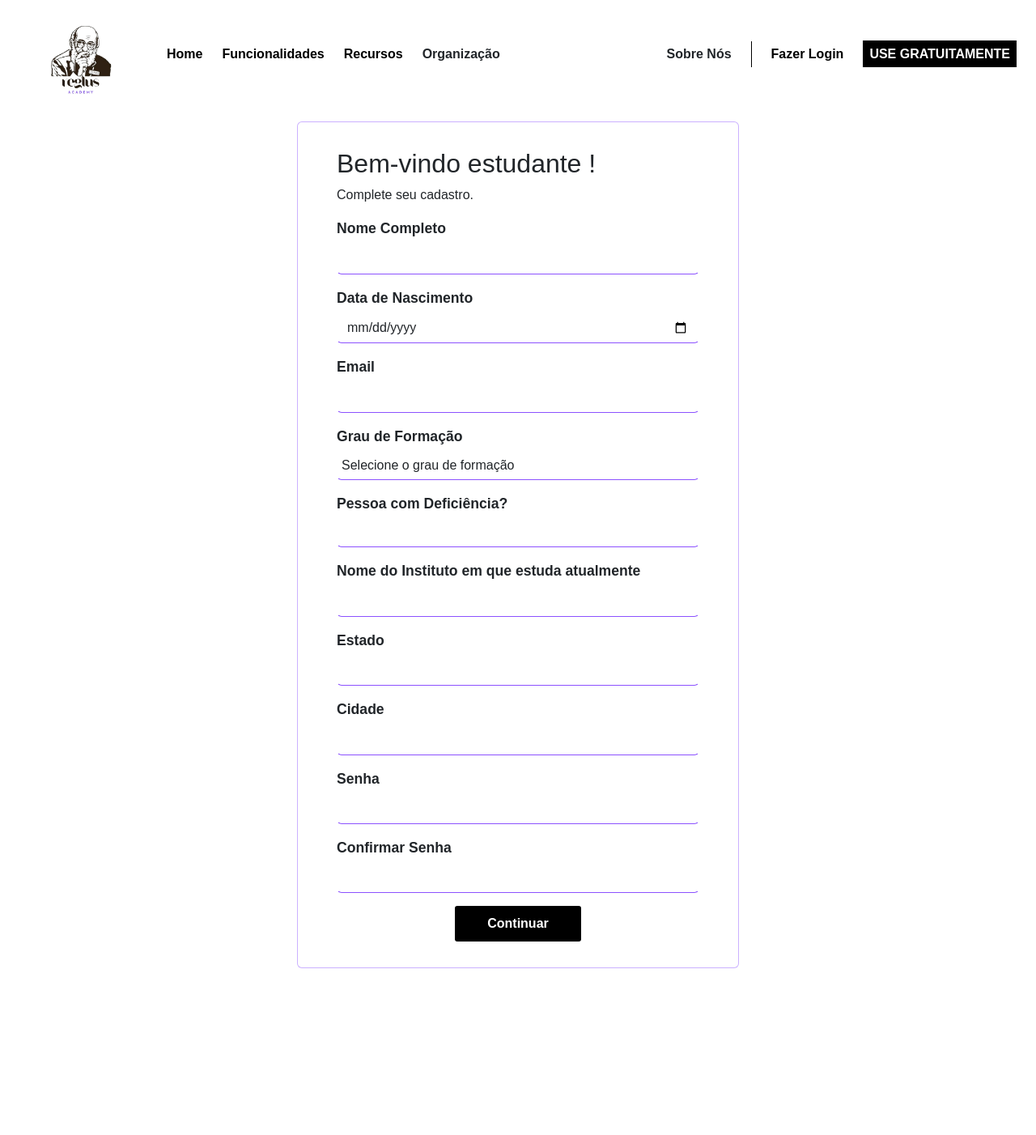
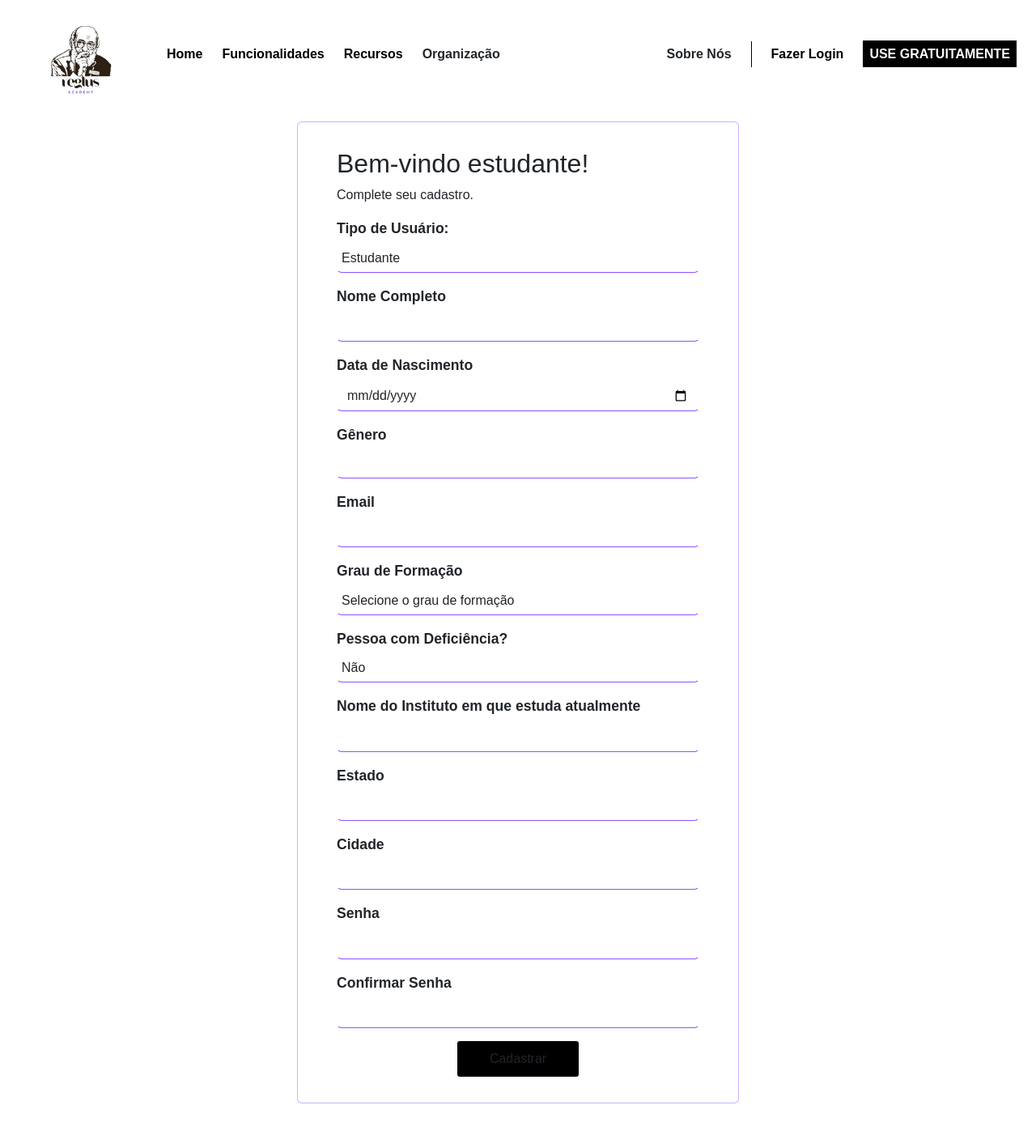
Before and after one commit to ReglusAcademy/ReglusAcademy, a Vue app: page /cadastro in a window 1280 px wide. Shown: the top 1402 px of the page at 81% size. Before the commit the page ends 1276 px from the top, so only its background shows below. Built offline with nearby package versions, Linux system fonts and the light colour scheme.

Commit message:
Update TelaCadastro.vue

```diff
--- a/src/views/TelaCadastro.vue
+++ b/src/views/TelaCadastro.vue
@@ -2,15 +2,20 @@
   <div>
     <NavReglus />
   </div>
-  <!-- <img src="logoreglus.png" alt="Logo Reglus" class="logo"> -->
   <div class="container">
     <div class="row justify-content-center">
       <div class="col-md-6">
         <div class="card">
           <div class="card-body">
-            <h2>Bem-vindo estudante !</h2>
+            <h2>Bem-vindo estudante!</h2>
             <p>Complete seu cadastro.</p>
             <form @submit.prevent="register">
+              <div class="form-group">
+                <label for="userType">Tipo de Usuário:</label>
+                <select id="userType" v-model="form.userType" class="form-control" required>
+                  <option value="STUDENT">Estudante</option>
+                </select>
+              </div>
               <div class="form-group">
                 <label for="name">Nome Completo</label>
                 <input type="text" id="name" v-model="form.name" class="form-control" required />
@@ -18,6 +23,13 @@
               <div class="form-group">
                 <label for="dateBirth">Data de Nascimento</label>
                 <input type="date" id="dateBirth" v-model="form.dateBirth" class="form-control" required />
+              </div>
+              <div class="form-group">
+                <label for="gender">Gênero</label>
+                <select id="gender" v-model="form.gender" class="form-control" required>
+                  <option value="MALE">Masculino</option>
+                  <option value="FEMALE">Feminino</option>
+                </select>
               </div>
               <div class="form-group">
                 <label for="email">Email</label>
@@ -39,8 +51,8 @@
               <div class="form-group">
                 <label for="disability">Pessoa com Deficiência?</label>
                 <select id="disability" v-model="form.disability" class="form-control" required>
-                  <option value="sim">Sim</option>
-                  <option value="nao">Não</option>
+                  <option value="true">Sim</option>
+                  <option value="false">Não</option>
                 </select>
               </div>
               <div class="form-group" v-if="form.disability === 'sim'">
@@ -54,7 +66,6 @@
                   <option>Múltipla</option>
                 </select>
               </div>
-              <!-- <p>Tipo de deficiência selecionada: {{ form.casosim }}</p> -->
               <div class="form-group">
                 <label for="instituteName">Nome do Instituto em que estuda atualmente</label>
                 <input type="text" id="instituteName" v-model="form.instituteName" class="form-control" required />
@@ -69,17 +80,16 @@
               </div>
               <div class="form-group">
                 <label for="password">Senha</label>
-                <input type="password" id="password" v-model="form.password" class="form-control" required />
+                <input type="password" id="password" v-model="form.passwordHash" class="form-control" required />
               </div>
               <div class="form-group">
                 <label for="password_confirmation">Confirmar Senha</label>
-                <input type="password" id="password_confirmation" v-model="form.password_confirmation"
-                  class="form-control" required />
+                <input type="password" id="password_confirmation" v-model="form.password_confirmation" class="form-control" required />
               </div>
               <div v-if="passwordMismatch" class="alert alert-danger">
                 As senhas não coincidem.
               </div>
-              <button class="btn"><router-link to="/fichadoaluno">Continuar</router-link></button>
+              <button type="submit" class="btn">Cadastrar</button>
             </form>
           </div>
         </div>
@@ -98,59 +108,71 @@ export default {
   data() {
     return {
       form: {
+        userType: "STUDENT",
         name: '',
         dateBirth: '',
         email: '',
+        gender: '',
+        passwordHash: '',
+        disability: false, // Valor padrão
         educationLevel: '',
-        disability: '',
         instituteName: '',
         city: '',
         state: '',
         casosim: '',
-        comprovante: null,
-        password: '',
-        password_confirmation: ''
+        FinalObservations: 'No observations'
       },
       passwordMismatch: false
-    }
+    };
   },
   methods: {
-    handleFileUpload(event) {
-      this.form.comprovante = event.target.files[0];
+    async register() {
+      try {
+        const response = await fetch('http://localhost:8080/api/students', {
+          method: 'POST',
+          headers: {
+            'Content-Type': 'application/json'
+          },
+          body: JSON.stringify(this.form) // Envia o objeto como JSON
+        });
+
+        const result = await response.json();
+
+        if (response.ok) {
+          this.responseMessage = 'Estudante cadastrado com sucesso!';
+          this.responseColor = 'green';
+          this.resetForm(); // Limpa o formulário
+        } else {
+          this.responseMessage = `Erro: ${result}`;
+          this.responseColor = 'red';
+        }
+      } catch (error) {
+        console.error('Error:', error);
+        this.responseMessage = 'Erro ao cadastrar estudante.';
+        this.responseColor = 'red';
+      }
     },
-
-    register() {
-      // Chamar API para cadastrar usuário
-      if (this.form.password !== this.form.password_confirmation) {
-        this.passwordMismatch = true;
-      } else {
-        this.passwordMismatch = false;
-        // Continue com a submissão do formulário, por exemplo, enviar para o servidor
-        alert('Formulário enviado com sucesso!');
-      }
-      console.log('Cadastro realizado com sucesso!');
-    },
-
-    watch: {
-      'form.password': function () {
-        this.passwordMismatch = false;
-      },
-      'form.password_confirmation': function () {
-        this.passwordMismatch = false;
-      }
+    resetForm() {
+      this.form = {
+        userType: "STUDENT",
+        name: '',
+        dateBirth: '',
+        gender: '',
+        email: '',
+        passwordHash: '',
+        disability: false,
+        educationLevel: '',
+        instituteName: '',
+        experienceYears: null,
+        bio: ''
+      };
+      this.responseMessage = ''; // Limpa a mensagem de resposta
     }
   }
 }
 </script>
+
 <style scoped>
-/*
-.logo {
-  display: block;
-  margin: 0 auto;
-  width: 250px;
-}
-*/
-
 .card {
   border: 1px solid #8c52ff73;
   padding: 1em 2em;
@@ -213,10 +235,6 @@ select:active {
   margin: 0 auto;
 }
 
-.btn a {
-  color: #fff;
-}
-
 .btn:hover {
   opacity: 0.8;
   transition: 2s;
```
